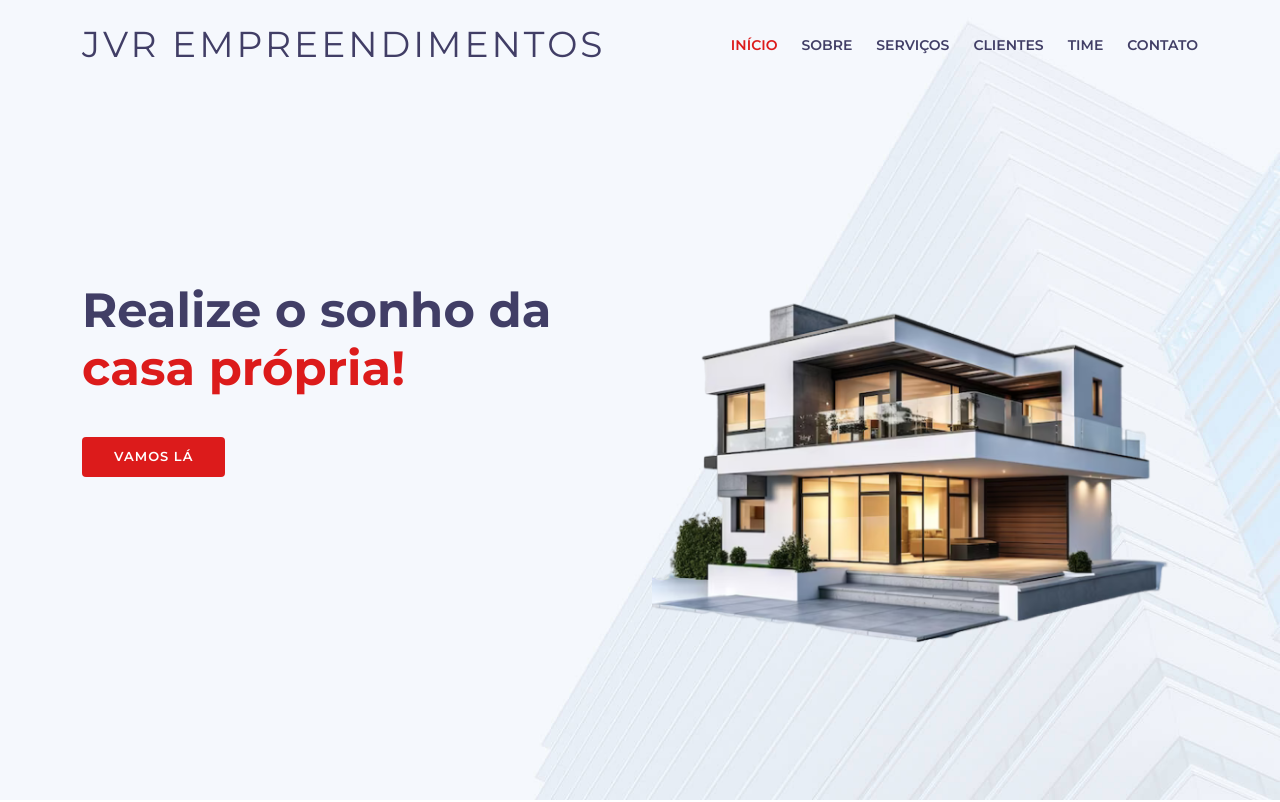
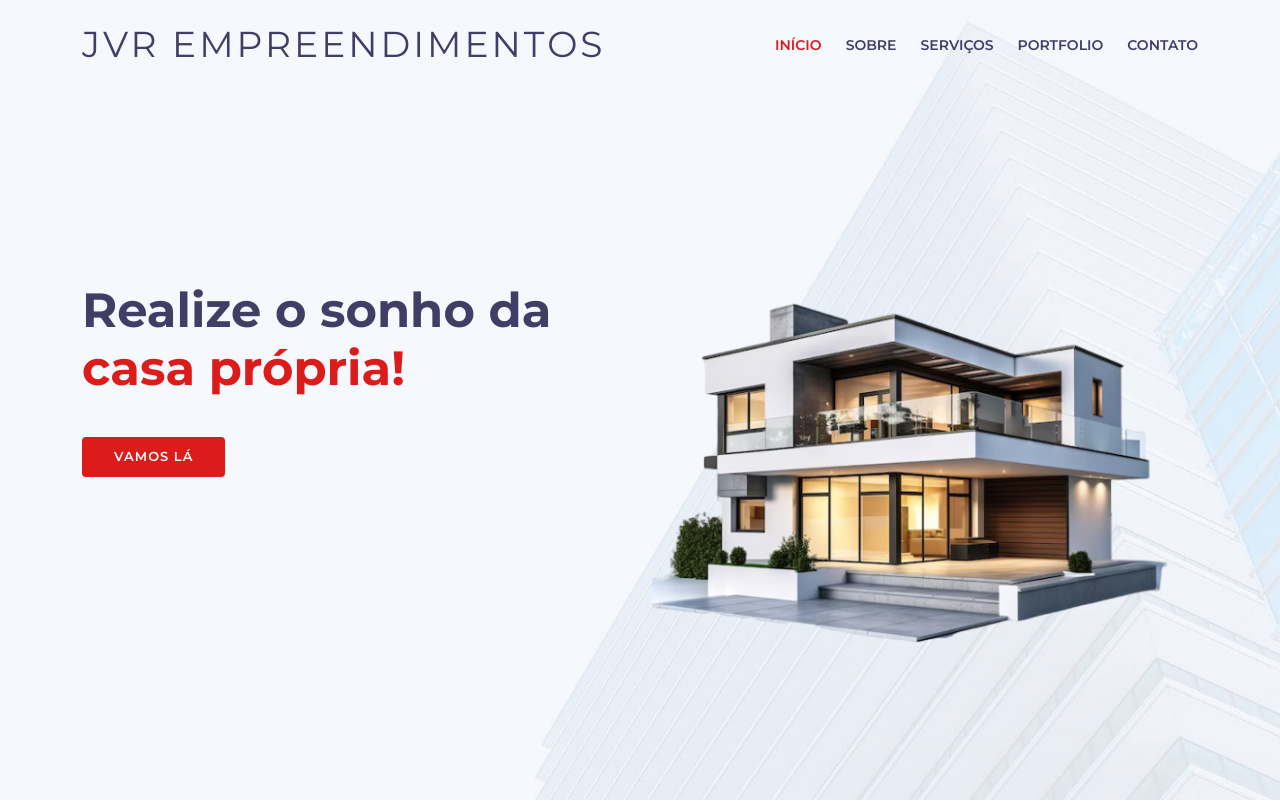
Before and after one commit to Eduardojvr/jvr, a website: page codenge/front/index.html in a window 1280 px wide. Shown: the top 802 px of the page. Drawn offline with nearby package versions, Linux system fonts and the light colour scheme.

Commit message:
Update index.html

```diff
--- a/codenge/front/index.html
+++ b/codenge/front/index.html
@@ -52,8 +52,7 @@
           <li><a class="nav-link scrollto active" href="#hero">Início</a></li>
           <li><a class="nav-link scrollto" href="#about">Sobre</a></li>
           <li><a class="nav-link scrollto" href="#services">Serviços</a></li>
-          <li><a class="nav-link scrollto " href="#clients">Clientes</a></li>
-          <li><a class="nav-link scrollto" href="#team">Time</a></li>
+          <li><a class="nav-link scrollto " href="#portfolio">Portfolio</a></li>
           <!-- <li class="dropdown"><a href="#"><span>Drop Down</span> <i class="bi bi-chevron-down"></i></a>
             <ul>
               <li><a href="#">Drop Down 1</a></li>
```
